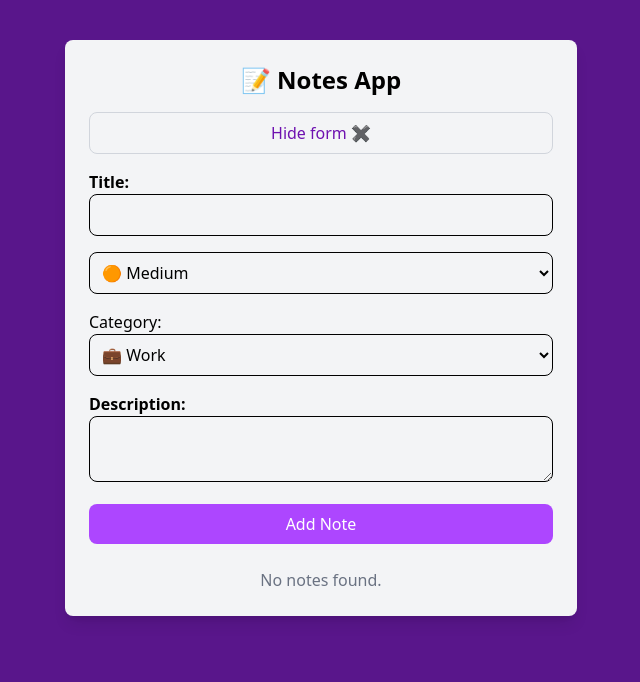
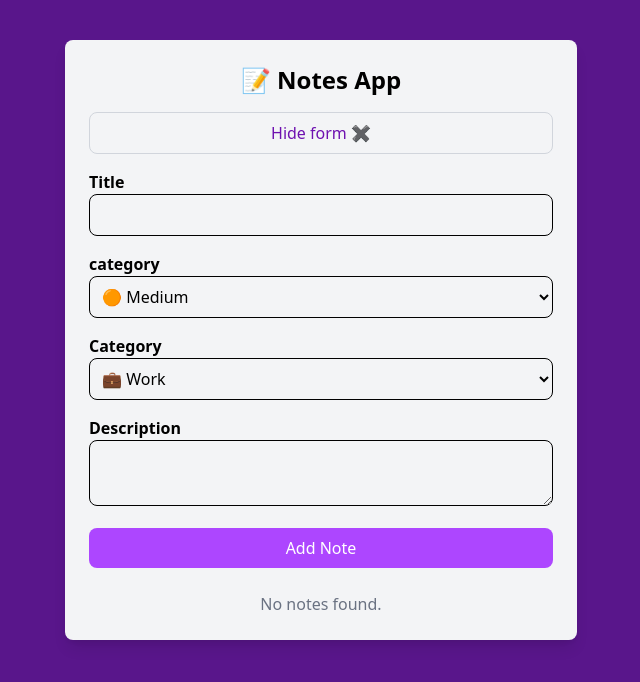
Before and after one commit to robson-muniz/note-app, a React (Vite) app: page / in a window 1280 px wide. Both pictures are taken after a click on the button "Add note ➕". Shown: the top 682 px of the page, without its empty margins (319-959 px from the left). Built offline with nearby package versions, Linux system fonts and the light colour scheme.

Commit message:
Reusable Input Components

```diff
--- a/src/components/NoteForm.jsx
+++ b/src/components/NoteForm.jsx
@@ -1,111 +1,86 @@
 import React, {useState} from 'react';
+import TextInput from './inputs/TextInput';
+import SelectInput from './inputs/SelectInput';
+import TextAreaInput from "./inputs/TextAreaInput.jsx";
 
 const NoteForm = ({notes, setNotes}) => {
     const [formData, setFormData] = useState({
         title: '',
         category: 'Work',
-        priority: 'Medium',
+        category: 'Medium',
         description: '',
-    })
+    });
 
-    const [isFormVisible, setIsFormVisible] = useState(false)
+    const [isFormVisible, setIsFormVisible] = useState(false);
 
     const handleChange = (e) => {
         const { name, value } = e.target;
-        setFormData(prevData => ({
-            ...prevData,
-            [name]: value
-        }));
-    }
+        setFormData(prev => ({ ...prev, [name]: value }));
+    };
 
     const handleSubmit = (e) => {
         e.preventDefault();
-        console.log('Form submitted:', formData);
-        // Validation
-        if(!formData.title || !formData.description) return;
-        //Create Note object
-        const newNote = {id: Date.now(), ...formData};
-        //Add notes to State
+        if (!formData.title || !formData.description) return;
+
+        const newNote = { id: Date.now(), ...formData };
         setNotes([...notes, newNote]);
-        //Reset Data
+
         setFormData({
             title: '',
             category: 'Work',
-            priority: 'Medium',
+            category: 'Medium',
             description: '',
-        })
-
-    }
+        });
+    };
 
     return (
         <>
-            {/*{Toggle Button}*/}
             <button
                 onClick={() => setIsFormVisible(!isFormVisible)}
-                className="w-full bg-gray-100 border border-gray-300 text-purple-800 py-2 rounded-lg cursor-pointer hover:bg-purple-200 hover:border-purple-300 transition mb-4">
+                className="w-full bg-gray-100 border border-gray-300 text-purple-800 py-2 rounded-lg cursor-pointer hover:bg-purple-200 hover:border-purple-300 transition mb-4"
+            >
                 {isFormVisible ? 'Hide form ✖️' : 'Add note ➕'}
             </button>
 
-            {/*{Form}*/}
             {isFormVisible && (
                 <form className="mb-6" onSubmit={handleSubmit}>
-                    <div className="mb-4">
-                        <label htmlFor="title" className="block font-semibold">
-                            Title:
-                        </label>
-                        <input
-                            type="text"
+                    <TextInput
+                        label="Title"
                         name="title"
-                            className="w-full p-2 border rounded-lg"
                         value={formData.title}
                         onChange={handleChange}
+                        required
                     />
-                    </div>
 
-                    <div className="mb-4">
-                        <label htmlFor="priority" className="block font-semibold">
-                        </label>
-                        <select
-                            name="priority"
-                            className="w-full p-2 border rounded-lg"
-                            value={formData.priority}
-                            onChange={handleChange}
-                        >
-                            <option value="High">🔴 High</option>
-                            <option value="Medium">🟠 Medium</option>
-                            <option value="Low">🟢 Low</option>
-                        </select>
-                    </div>
-
-                    <div className="mb-4">
-                        <label htmlFor="category" clavaluessName="block font-semibold">
-                            Category:
-                        </label>
-                        <select
+                    <SelectInput
+                        label="category"
                         name="category"
-                            className="w-full p-2 border rounded-lg"
                         value={formData.category}
                         onChange={handleChange}
-                        >
-                            <option value="Work">💼 Work</option>
-                            <option value="Personal">🏚️ Personal</option>
-                            <option value="Ideas">💡 Ideas</option>
-                        </select>
-                    </div>
-
-                    <div className="mb-4">
-                        <label htmlFor="description" className="block font-semibold">
-                            Description:
-                        </label>
-                        <textarea
+                        options={[
+                            {value: 'High', label: '🔴 High'},
+                            {value: 'Medium', label: '🟠 Medium'},
+                            {value: 'Low', label: '🟢 Low'},
+                        ]}
+                    />
+                    <SelectInput
+                        label="Category"
+                        name="category"
+                        value={formData.category}
+                        onChange={handleChange}
+                        options={[
+                            {value: 'Work', label: '💼 Work'},
+                            {value: 'Personal', label: '🏚️ Personal'},
+                            {value: 'Ideas', label: '💡 Ideas'},
+                        ]}
+                    />
+                    <TextAreaInput
+                    label="Description"
                     name="description"
-                            className="w-full p-2 border rounded-lg"
                     value={formData.description}
                     onChange={handleChange}
-                        ></textarea>
-                    </div>
-
-                    {/* FIX 10: Fixed hover class syntax */}
+                    required
+                    />
                     <button
                         type="submit"
                         className="w-full bg-purple-500 text-white py-2 rounded-lg cursor-pointer hover:bg-purple-600"
@@ -114,7 +89,6 @@ const NoteForm = ({notes, setNotes}) => {
                     </button>
                 </form>
             )}
-
         </>
     );
 };
--- a/src/components/NoteList.jsx
+++ b/src/components/NoteList.jsx
@@ -9,7 +9,7 @@ const NoteList = ({notes}) => {
 
     return (
         <div className="space-y-4">
-            {notes.map((note, i) => (
+            {notes.map((note) => (
                 <div className="p-4 bg-white rounded-l shadow-md border-l-4"
                 key={notes.id}>
                     <h3 className="text-lg font-bold">
--- /dev/null
+++ b/src/components/inputs/SelectInput.jsx
@@ -0,0 +1,26 @@
+import React from "react";
+
+const SelectInput = ({label, name, value, onChange, options}) => {
+    return (
+        <div className="mb-4">
+            <label htmlFor={name} className="block font-semibold">
+                {label}
+            </label>
+
+            <select
+                name={name}
+                className="w-full p-2 border rounded-lg"
+                value={value}
+                onChange={onChange}
+            >
+                {options.map((option) => (
+                    <option key={option.value} value={option.value}>
+                        {option.label}
+                    </option>
+                ))}
+            </select>
+        </div>
+    );
+};
+
+export default SelectInput;
--- /dev/null
+++ b/src/components/inputs/TextAreaInput.jsx
@@ -0,0 +1,17 @@
+import React from "react";
+
+const TextAreaInput = ({label,name,value, onChange, required=false}) => {
+    return (
+        <div className="mb-4">
+            <label htmlFor={name} className="block font-semibold">{label}</label>
+            <textarea
+                name={name}
+                className="w-full p-2 border rounded-lg"
+                value={value}
+                onChange={onChange}
+            ></textarea>
+        </div>
+    );
+};
+
+export default TextAreaInput;
--- /dev/null
+++ b/src/components/inputs/TextInput.jsx
@@ -0,0 +1,21 @@
+import React from "react";
+
+const TextInput = ({label, name, value, onChange, required= false}) => {
+    return (
+        <div className="mb-4">
+            <label htmlFor={name} className="block font-semibold">
+                {label}
+            </label>
+            <input
+                type='text'
+                name={name}
+                className="w-full p-2 border rounded-lg"
+                value={value}
+                onChange={onChange}
+                required={required}
+            />
+        </div>
+    );
+};
+
+export default TextInput;
```
Lines whose indentation alone changed are shown as unchanged.
